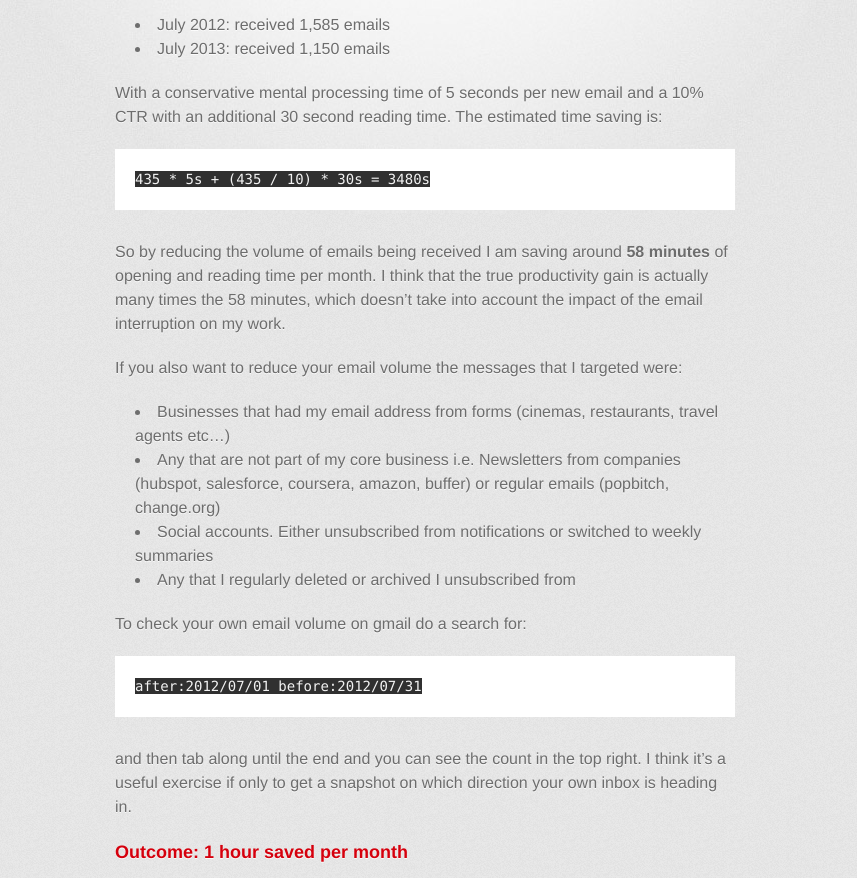
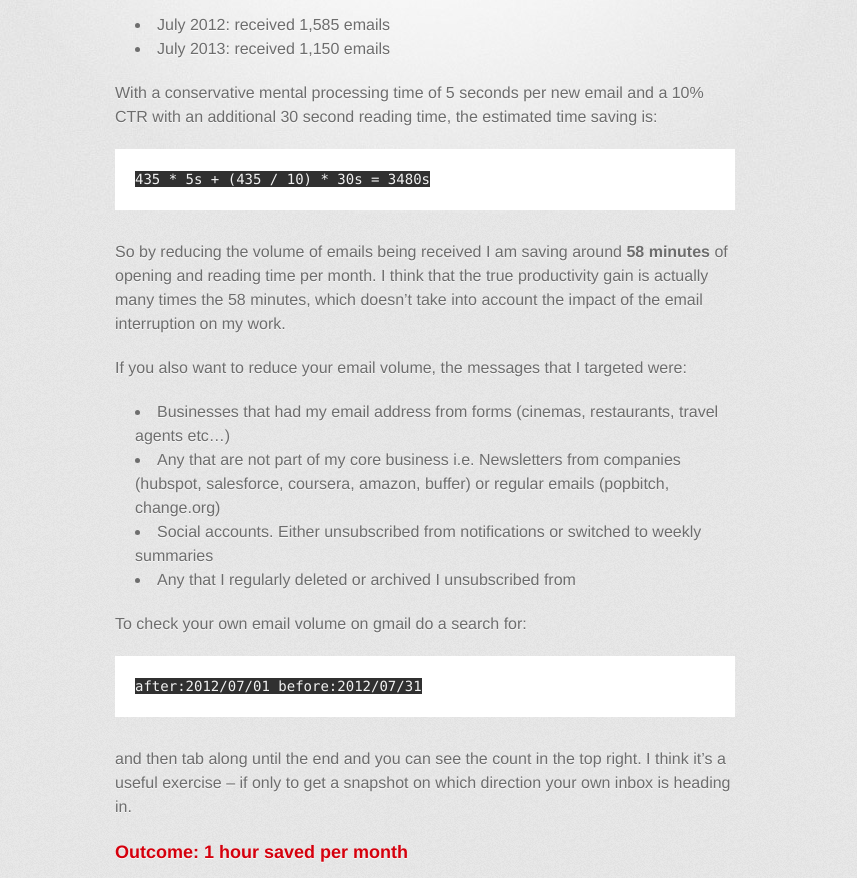
Before and after one commit to davidlbatey/davidlbatey.github.io, a Jekyll site: the page built from _posts/2013-09-01-reducing-email-noise.md, in a window 1280 px wide. Shown: the part 360-1238 px from the top of the page, without its empty margins (215-1072 px from the left). Built offline with Jekyll 4.4.1, drawn with Linux system fonts in a browser that asks for light colours; some web fonts are replaced.

````diff
--- a/_posts/2013-09-01-reducing-email-noise.md
+++ b/_posts/2013-09-01-reducing-email-noise.md
@@ -9,25 +9,26 @@ tags:
 ---
 
 If you are anything like me you probably check your email 100+ times a day.
-Over the last few months I have been trying to reduce the volume of messages received. Most of the emails were not providing real value and just a distraction/time
+Over the last few months I have been trying to reduce the volume of messages
+received. Most of the emails were not providing real value and just a distraction/time
 drain. Below shows my progress with a snapshot from July 2012 vs July 2013.
 
 - July 2012: received 1,585 emails
 - July 2013: received 1,150 emails
 
-With a conservative mental processing time of 5 seconds per new email and
-a 10% CTR with an additional 30 second reading time. The estimated time
-saving is:
+With a conservative mental processing time of 5 seconds per new email and a 10%
+CTR with an additional 30 second reading time, the estimated time saving is:
 
 ```
 435 * 5s + (435 / 10) * 30s = 3480s
 ```
 
 So by reducing the volume of emails being received I am saving around
-**58 minutes** of opening and reading time per month. I think that the true productivity gain is actually many times the 58 minutes, which doesn't take into account
+**58 minutes** of opening and reading time per month. I think that the true
+productivity gain is actually many times the 58 minutes, which doesn't take into account
 the impact of the email interruption on my work.
 
-If you also want to reduce your email volume the messages that I targeted were:
+If you also want to reduce your email volume, the messages that I targeted were:
 
 - Businesses that had my email address from forms (cinemas, restaurants, travel agents etc...)
 - Any that are not part of my core business i.e. Newsletters from companies (hubspot, salesforce, coursera, amazon, buffer) or regular emails (popbitch, change.org)
@@ -41,7 +42,7 @@ after:2012/07/01 before:2012/07/31
 ```
 
 and then tab along until the end and you can see the count in the top right. I
-think it's a useful exercise if only to get a snapshot on which direction your
+think it’s a useful exercise -- if only to get a snapshot on which direction your
 own inbox is heading in.
 
 ### Outcome: 1 hour saved per month
````
Also changed, not shown: 1 other file.
